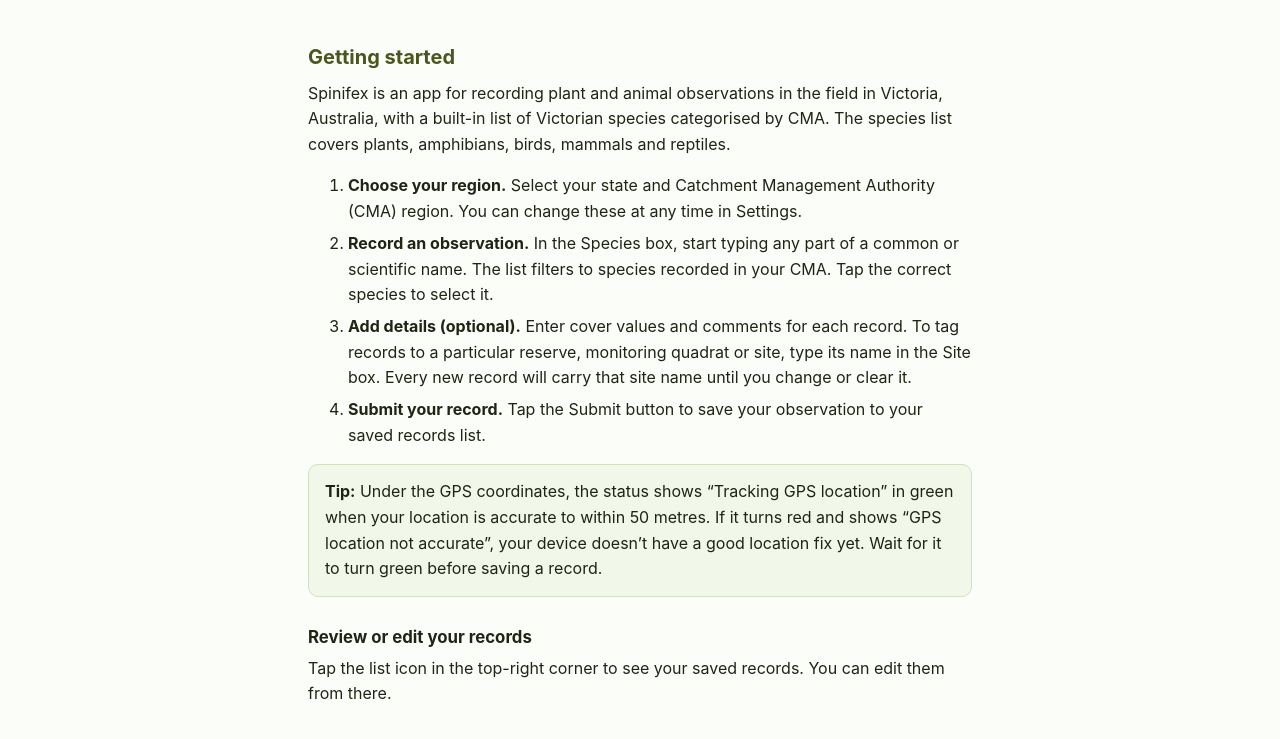
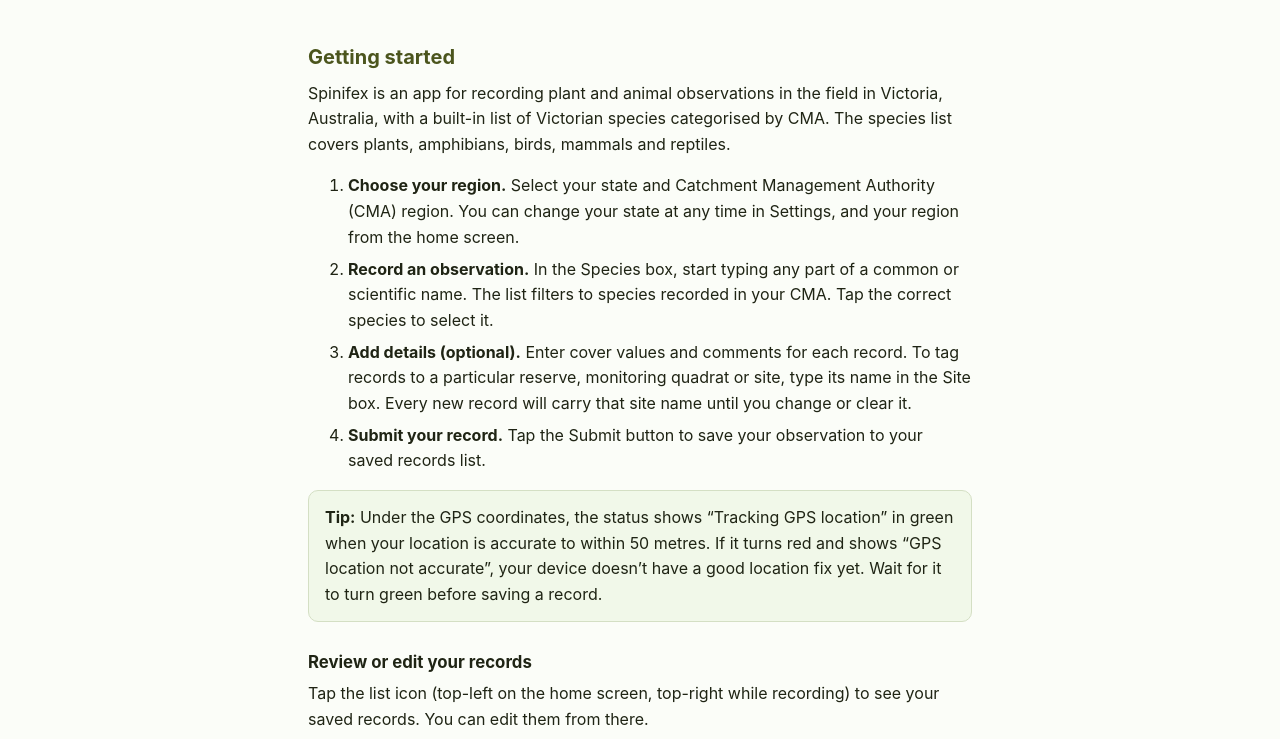
Before and after one commit to spinifex-app/spinifex-app.github.io, a plain HTML site: page index.html in a window 1280 px wide. Shown: the part 200-939 px from the top of the page. Drawn offline with Linux system fonts and the light colour scheme.

Commit message:
Support page: match where region and saved records are in the app
Co-Authored-By: Claude Opus 5.5 <noreply@anthropic.com>
Claude-Session: https://claude.ai/code/session_01V82PFpDMQmvkjc4o3PQPRV

```diff
--- a/index.html
+++ b/index.html
@@ -27,7 +27,7 @@
     <h2>Getting started</h2>
     <p>Spinifex is an app for recording plant and animal observations in the field in Victoria, Australia, with a built-in list of Victorian species categorised by CMA. The species list covers plants, amphibians, birds, mammals and reptiles.</p>
     <ol>
-      <li><strong>Choose your region.</strong> Select your state and Catchment Management Authority (CMA) region. You can change these at any time in Settings.</li>
+      <li><strong>Choose your region.</strong> Select your state and Catchment Management Authority (CMA) region. You can change your state at any time in Settings, and your region from the home screen.</li>
       <li><strong>Record an observation.</strong> In the Species box, start typing any part of a common or scientific name. The list filters to species recorded in your CMA. Tap the correct species to select it.</li>
       <li><strong>Add details (optional).</strong> Enter cover values and comments for each record. To tag records to a particular reserve, monitoring quadrat or site, type its name in the Site box. Every new record will carry that site name until you change or clear it.</li>
       <li><strong>Submit your record.</strong> Tap the Submit button to save your observation to your saved records list.</li>
@@ -36,7 +36,7 @@
       <p><strong>Tip:</strong> Under the GPS coordinates, the status shows &ldquo;Tracking GPS location&rdquo; in green when your location is accurate to within 50&nbsp;metres. If it turns red and shows &ldquo;GPS location not accurate&rdquo;, your device doesn&rsquo;t have a good location fix yet. Wait for it to turn green before saving a record.</p>
     </div>
     <h3>Review or edit your records</h3>
-    <p>Tap the list icon in the top-right corner to see your saved records. You can edit them from there.</p>
+    <p>Tap the list icon (top-left on the home screen, top-right while recording) to see your saved records. You can edit them from there.</p>
     <h3>Export your data</h3>
     <p>On the saved records screen, tap the export icon in the top-right corner to generate a CSV of your records. From there, choose to save the file to your device or share it by email, message, AirDrop or another app. The CSV includes your entries, location data and timestamps, plus extra columns for each species such as origin, taxon ID, conservation status and lifeform.</p>
     <h3>Clear your list</h3>
```
